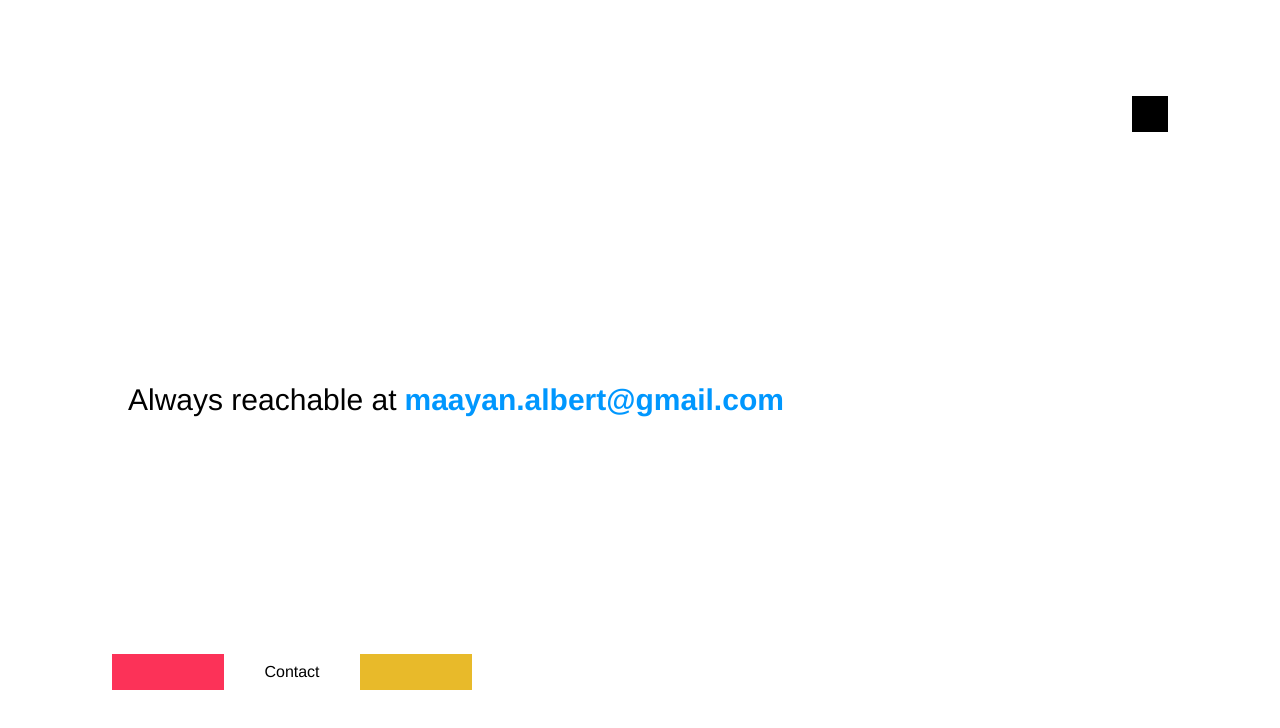
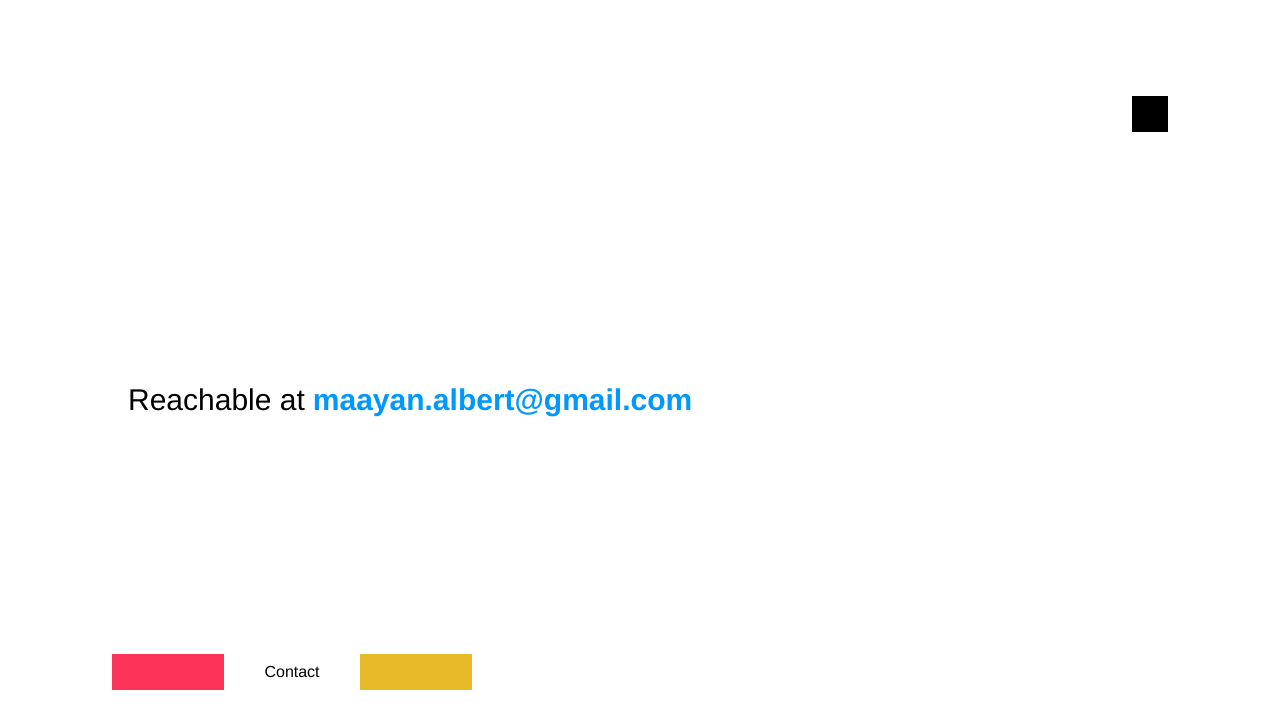
Before and after one commit to maayanalbert/malbert.space, a Next.js app: page /contact in a window 1280 px wide. Shown: the top 728 px of the page. Built offline with nearby package versions, Linux system fonts and the light colour scheme.

Commit message:
Update contact.tsx

```diff
--- a/src/pages/contact.tsx
+++ b/src/pages/contact.tsx
@@ -10,7 +10,7 @@ export default function About() {
   const content: Row[] = [
     [
       {
-        first: "Always reachable at",
+        first: "Reachable at",
         second: "maayan.albert@gmail.com",
         link: "mailto:maayan.albert@gmail.com",
       },
```
